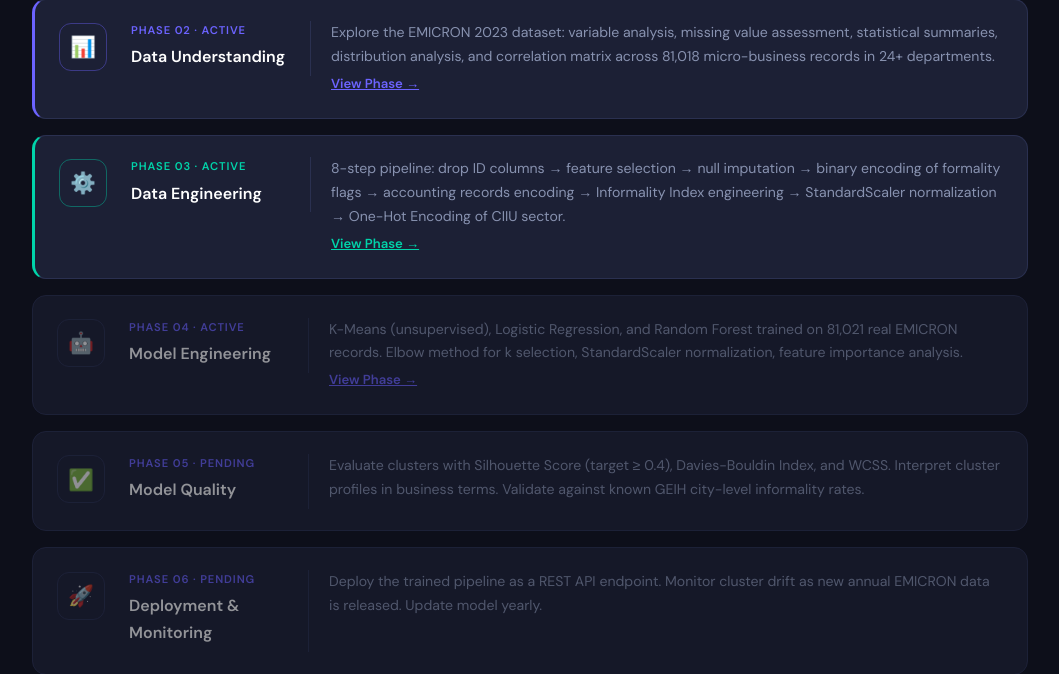
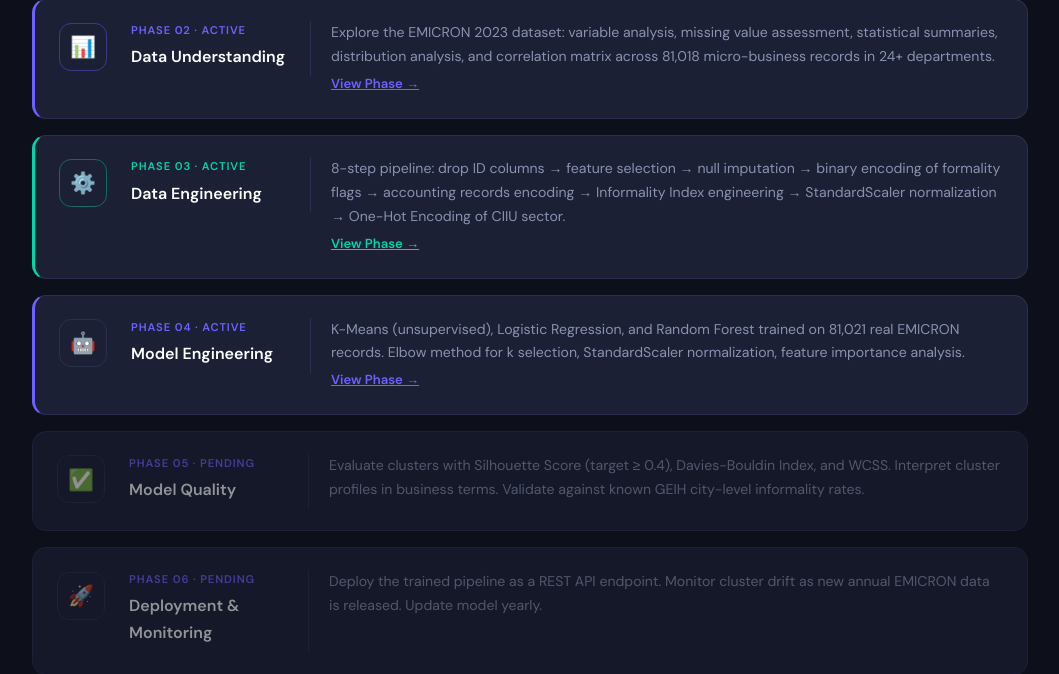
Before and after one commit to Cristof11/ml-informality-colombia, a Flask app: page /crisp-ml in a window 1280 px wide. Shown: the part 799-1473 px from the top of the page, without its empty margins (110-1169 px from the left). Run offline with Flask 3, Linux system fonts and the light colour scheme.

Commit message:
fix: activate Phase 04 Model Engineering card in CRISP-ML page

```diff
--- a/app/templates/crisp.html
+++ b/app/templates/crisp.html
@@ -52,7 +52,7 @@
     </div>
   </div>
 
-  <div class="phase-row" style="opacity:.55">
+  <div class="phase-row" style="border-left:3px solid var(--accent2)">
     <div class="phase-icon">🤖</div>
     <div class="phase-label">
       <div class="phase-num">Phase 04 · Active</div>
```
